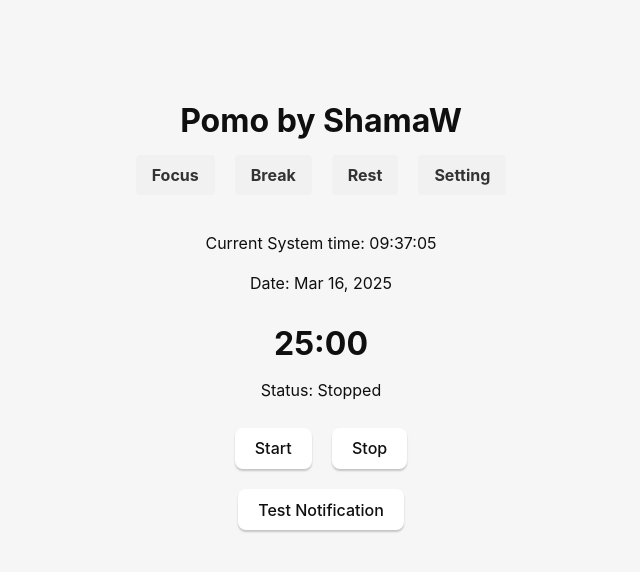
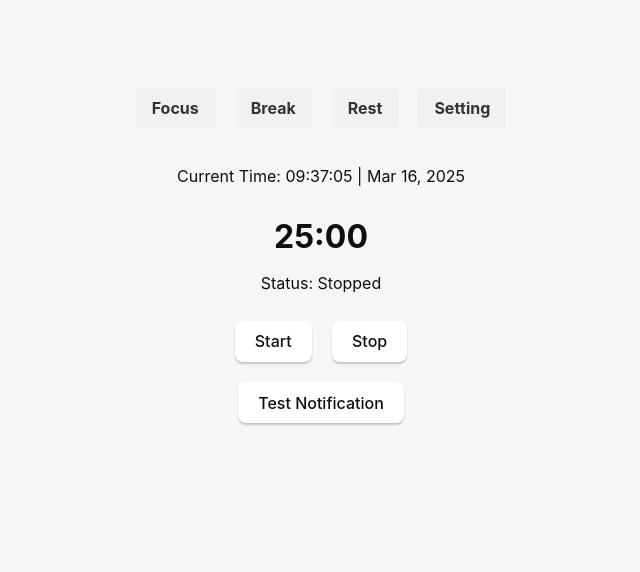
Before and after one commit to ShamaW/cedt-indiv-pomodoro, a React (Vite) app: page / in a window 1280 px wide. Shown: the top 572 px of the page, without its empty margins (319-959 px from the left). Built offline with nearby package versions, Linux system fonts and the light colour scheme.

Commit message:
Refactor layout and timer components for improved readability and consistency

```diff
--- a/src/App.tsx
+++ b/src/App.tsx
@@ -9,17 +9,14 @@ function AppContent() {
     const timerProps = useCountdownTimer();
 
     useEffect(() => {
-        const timer = setInterval(() => {
-            setCurrentTime(new Date());
-        }, 1000);
+        const timer = setInterval(() => {setCurrentTime(new Date());}, 1000);
         return () => clearInterval(timer);
     }, [])
 
     return (
         <Layout>
             <div className="time-display">
-                <p>Current System time: {currentTime.toLocaleTimeString(undefined, {hour12: false})}</p>
-                <p>Date: {currentTime.toLocaleDateString(undefined, {dateStyle:'medium'})}</p>
+                <p>Current Time: {currentTime.toLocaleTimeString(undefined, {hour12: false})} | {currentTime.toLocaleDateString(undefined, {dateStyle:'medium'})}</p>
             </div>
             <AppRouter timerProps={timerProps} />
         </Layout>
--- a/src/Break.tsx
+++ b/src/Break.tsx
@@ -14,9 +14,6 @@ const Break = ({
 }: CountdownTimerProps) => {
     return (
         <div className="timer-container">
-
-            <h1>Break</h1>
-
             <div className="timer-display">
                 <h1>{displayTime}</h1>
                 <p>Status: {getStatus()}</p>
--- a/src/Layout.tsx
+++ b/src/Layout.tsx
@@ -5,7 +5,6 @@ import { LayoutProps } from "./interface";
 const Layout = ({ children }: LayoutProps) =>{
     return (
         <main className="container">
-            <h1>Pomo by ShamaW</h1>
             <Navigation />
             {children}
         </main>
--- a/src/Rest.tsx
+++ b/src/Rest.tsx
@@ -14,9 +14,6 @@ const Rest = ({
 }: CountdownTimerProps) => {
     return (
         <div className="timer-container">
-
-        <h1>Rest</h1>
-
             <div className="timer-display">
                 <h1>{displayTime}</h1>
                 <p>Status: {getStatus()}</p>
--- a/src/styles.css
+++ b/src/styles.css
@@ -12,6 +12,7 @@
   -webkit-font-smoothing: antialiased;
   -moz-osx-font-smoothing: grayscale;
   -webkit-text-size-adjust: 100%;
+  text-size-adjust: 100%;
 }
 
 .container {
```
